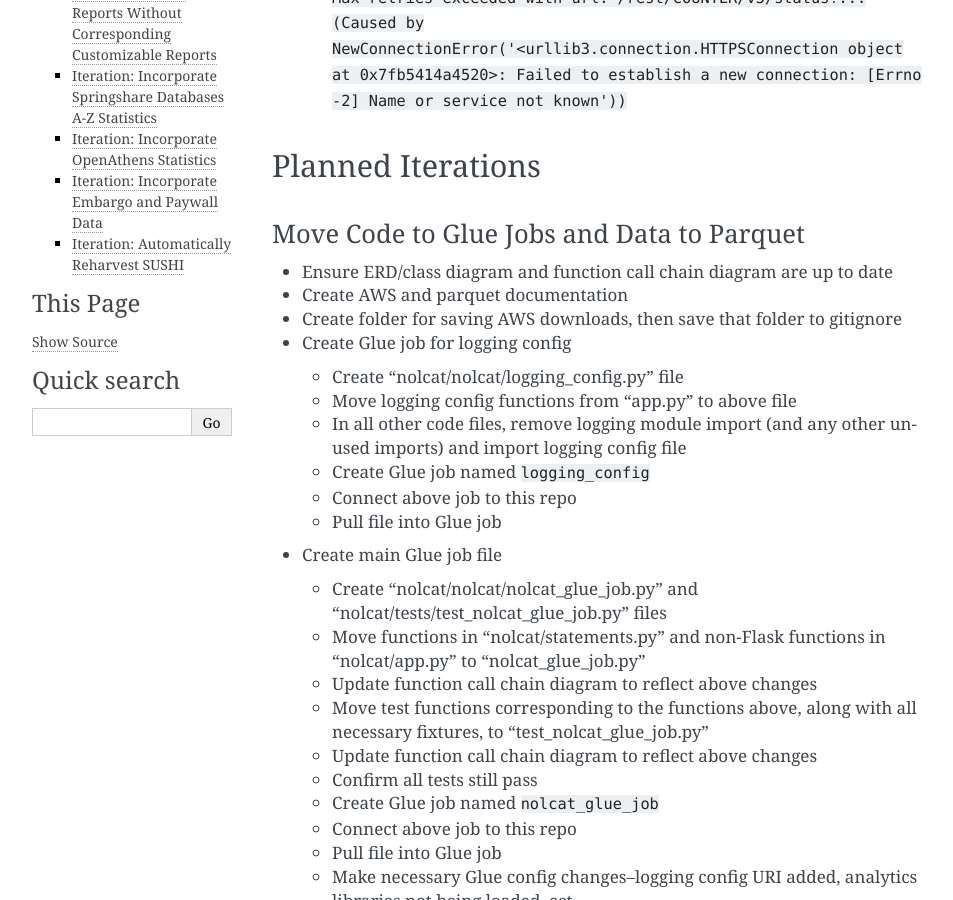
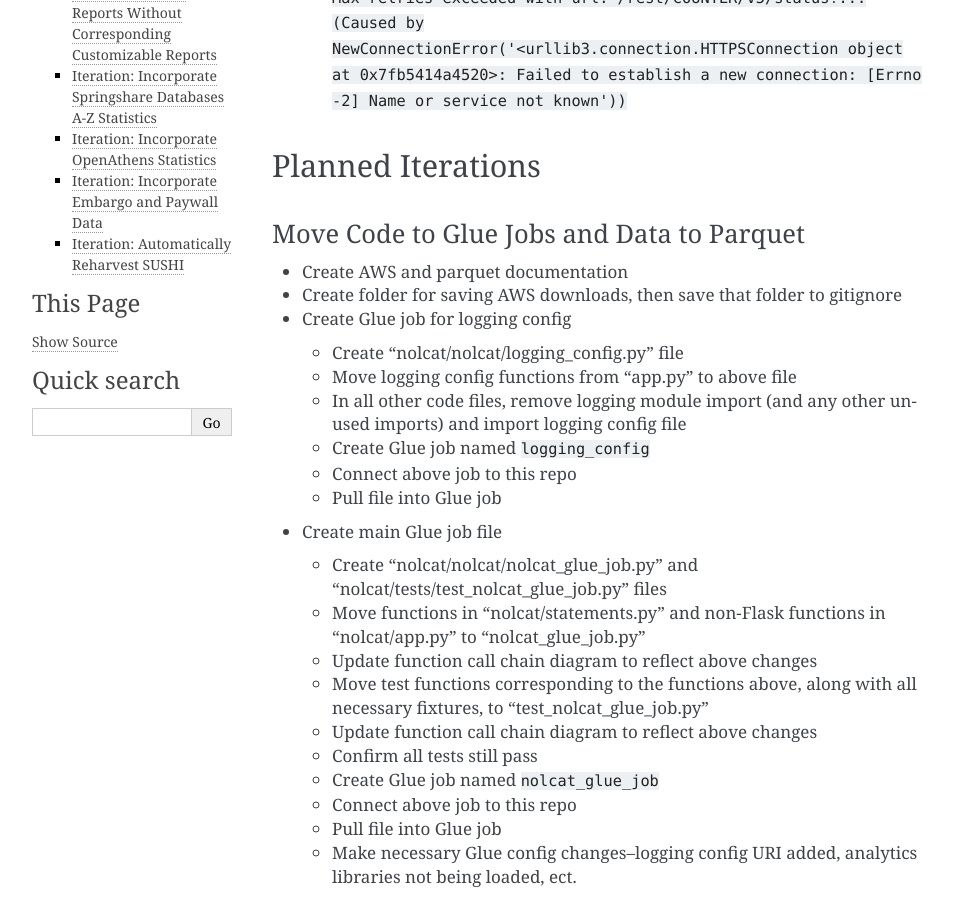
Before and after one commit to ereiskind/nolcat, a Sphinx documentation site: the page built from docs/source/roadmap.rst, in a window 1280 px wide and 900 px high, scrolled down 1268 px. Shown: the whole window, without its empty margins (148-1101 px from the left). Built offline with Sphinx 7.4.7, drawn with Linux system fonts in a browser that asks for light colours.

Commit message:
Remove completed to-do from roadmap

```diff
--- a/docs/source/roadmap.rst
+++ b/docs/source/roadmap.rst
@@ -21,7 +21,6 @@ Planned Iterations
 
 Move Code to Glue Jobs and Data to Parquet
 ==========================================
-* Ensure ERD/class diagram and function call chain diagram are up to date
 * Create AWS and parquet documentation
 * Create folder for saving AWS downloads, then save that folder to gitignore
 * Create Glue job for logging config
```
